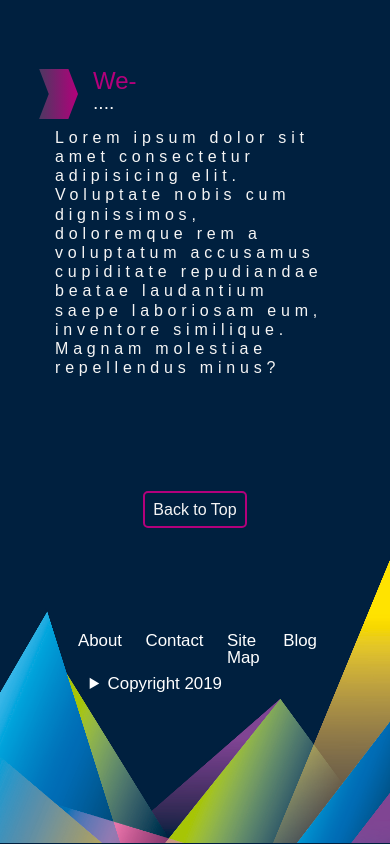
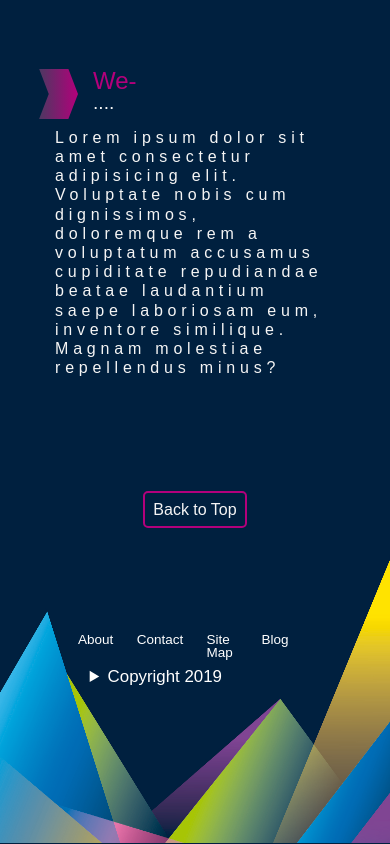
Before and after one commit to SuperOffca/WebDev_Assignment, a plain HTML site: page standards.html in a window 390 px wide. Shown: the part 2159-3003 px from the top of the page. Drawn offline with Linux system fonts and the light colour scheme; a web font is replaced by a local one.

Commit message:
Correcting footer link size.

```diff
--- a/standards_style.css
+++ b/standards_style.css
@@ -377,11 +377,10 @@ footer {
 }
 
 .footer_link {
-    font-size: 2vh;
+    font-size: 1.6vh;
 }
     details {
         font-size: 2vh;
     }
 
-
 }
```
